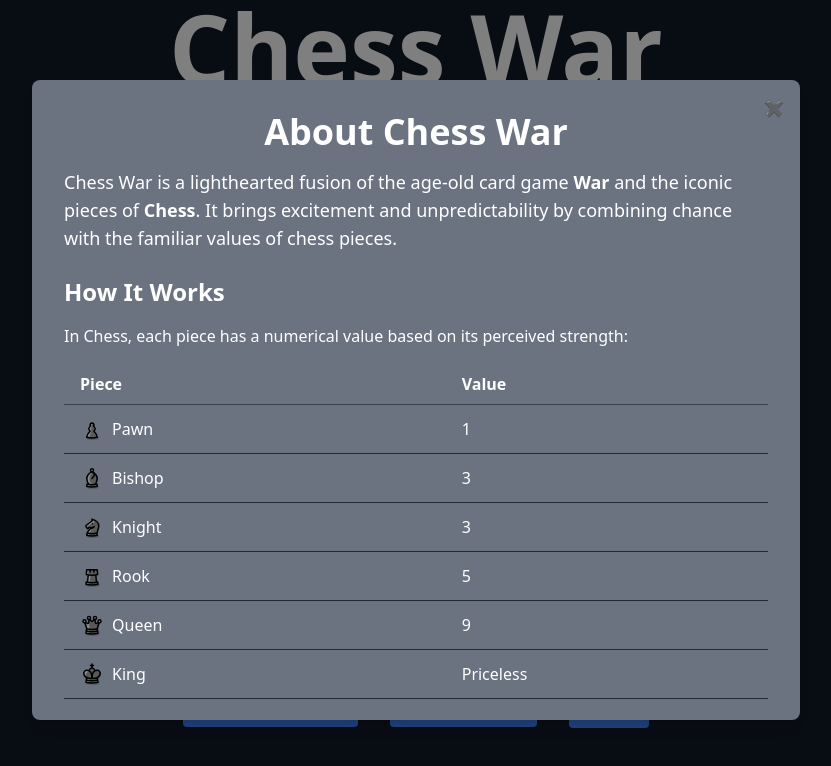
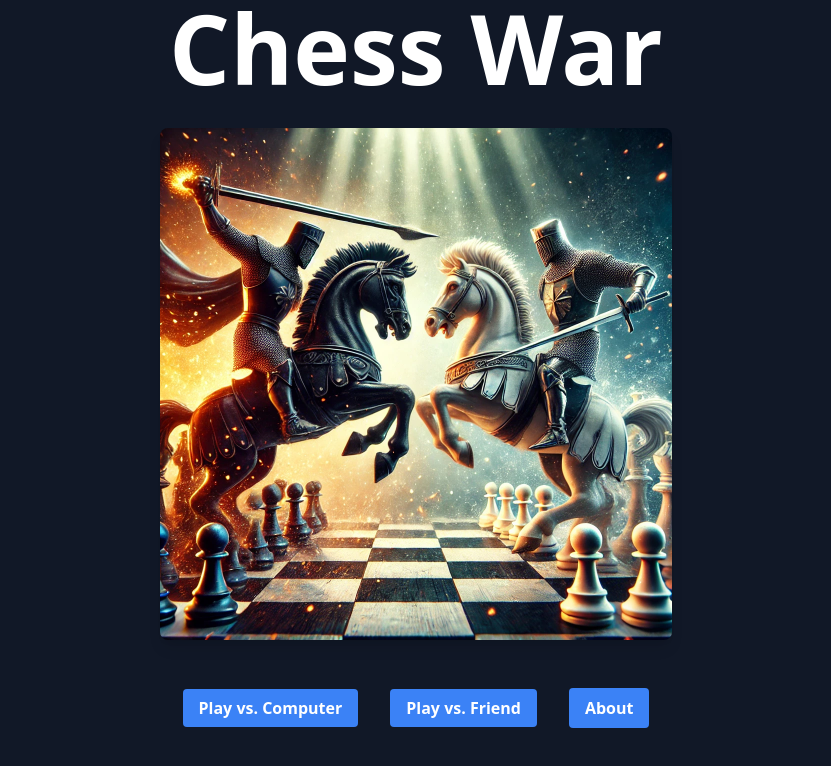
Before and after one commit to jimmacur/chess-war, a Vue app: page / in a window 1280 px wide. Shown: the top 766 px of the page, without its empty margins (224-1055 px from the left). Built offline with nearby package versions, Linux system fonts and the light colour scheme.

Commit message:
feat: allows modal to close on click of x and outside of modal

```diff
--- a/src/components/AboutChessWar.vue
+++ b/src/components/AboutChessWar.vue
@@ -1,6 +1,7 @@
 <template>
   <div
     class="fixed inset-0 bg-black bg-opacity-50 flex items-center justify-center z-50"
+    @mousedown.self="$emit('close')"
   >
     <div
       class="bg-gray-500 text-white p-8 rounded-lg shadow-lg max-w-3xl w-full h-4/5 overflow-y-auto relative"
@@ -138,12 +139,12 @@
 
 <script lang="ts">
 export default {
-  name: "AboutModal",
+  name: "AboutModal"
 };
 </script>
 
 <style scoped>
-/* Ensure scrollbars are styled nicely */
+
 ::-webkit-scrollbar {
   width: 8px;
 }
@@ -156,4 +157,5 @@ export default {
 ::-webkit-scrollbar-thumb:hover {
   background: #2d3748;
 }
+
 </style>
--- a/src/views/HomeScreen.vue
+++ b/src/views/HomeScreen.vue
@@ -22,7 +22,10 @@
     </div>
 
     <!-- Modal -->
-    <about-modal></about-modal>
+    <AboutModal
+      v-if="showModal"
+      @close="closeModal"
+    ></AboutModal>
   </div>
 </template>
 
@@ -39,5 +42,10 @@ export default {
       showModal: false,
     };
   },
+  methods: {
+    closeModal() {
+      this.showModal = false;
+    },
+  },
 };
 </script>
```
